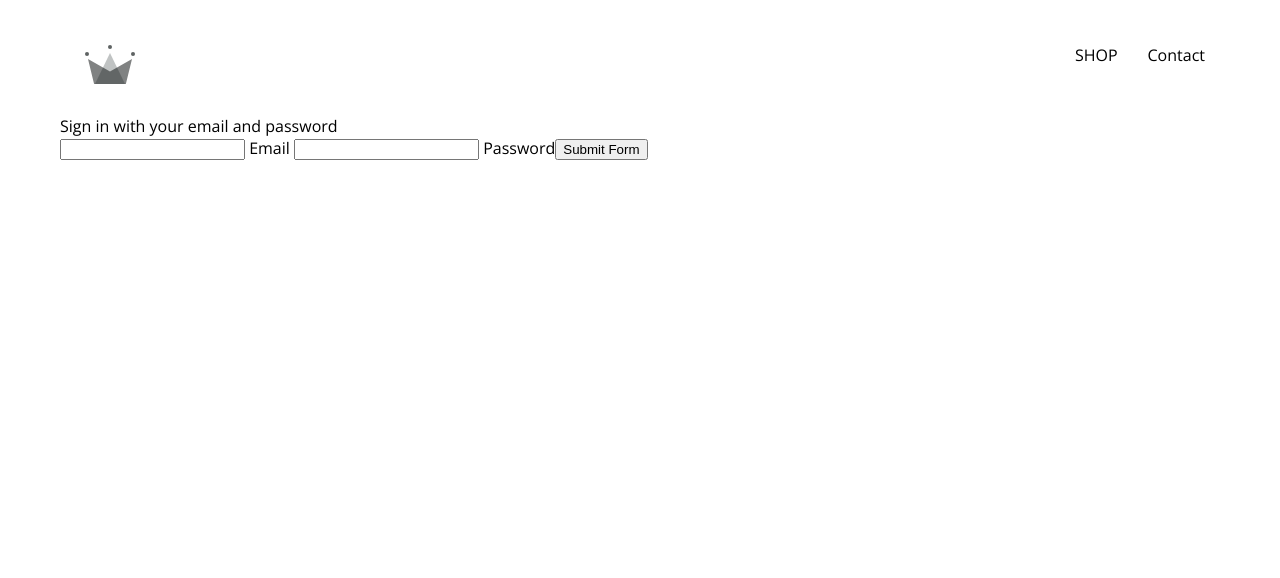
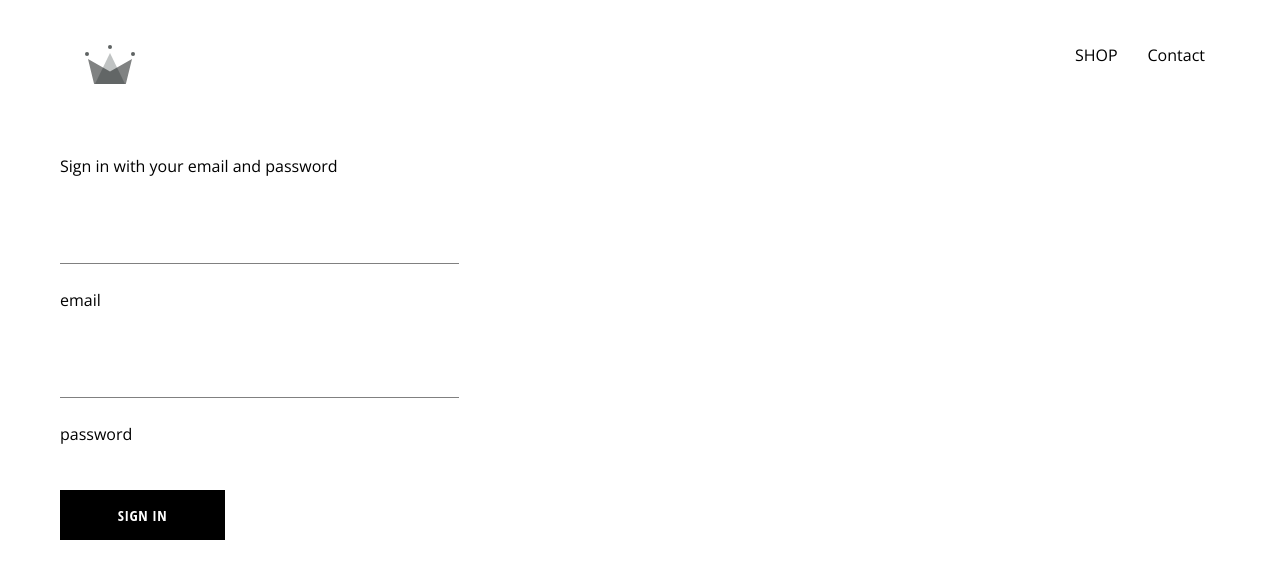
Before and after one commit to sadfool1/learning-react, a React (Create React App) app in the folder crwn-clothing/: page /signin in a window 1280 px wide. Shown: the top 578 px of the page. Built offline with nearby package versions, Linux system fonts and the light colour scheme.

Commit message:
added new components

```diff
--- /dev/null
+++ b/crwn-clothing/src/components/custom-button/custom-button.component.jsx
@@ -0,0 +1,13 @@
+import React from "react";
+import "./custom-button.styles.scss"
+
+const CustomButton = ({ children, ...otherProps }) => {
+
+  return (
+  <button className="custom-button" {...otherProps}>
+    {children}
+  </button>);
+
+}
+
+export default CustomButton;
--- /dev/null
+++ b/crwn-clothing/src/components/custom-button/custom-button.styles.scss
@@ -0,0 +1,22 @@
+.custom-button {
+  min-width: 165px;
+  width: auto;
+  height: 50px;
+  letter-spacing: 0.5px;
+  line-height: 50px;
+  padding: 0 35px 0 35px;
+  font-size: 15px;
+  background-color: black;
+  color: white;
+  text-transform: uppercase;
+  font-family: 'Open Sans Condensed';
+  font-weight: bolder;
+  border: none;
+  cursor: pointer;
+
+  &:hover {
+    background-color: white;
+    color: black;
+    border: 1px solid black;
+  }
+}
--- /dev/null
+++ b/crwn-clothing/src/components/form-input/form-input.component.jsx
@@ -0,0 +1,21 @@
+import React from "react";
+import "./form-input.styles.scss"
+
+const FormInput = ({ handleChange, label, ...otherProps }) => {
+
+  return (
+  <div className="group">
+    <input className="form-input" onChange={handleChange} {...otherProps}></input>
+    {
+      label ?
+      (<label className={`${otherProps.value.length} ? 'shrink' : ''`}> {label} </label>)
+      : null
+    }
+
+
+  </div>
+);
+
+}
+
+export default FormInput;
--- /dev/null
+++ b/crwn-clothing/src/components/form-input/form-input.styles.scss
@@ -0,0 +1,54 @@
+$sub-color: grey;
+$main-color: black;
+
+@mixin shrinkLabel {
+  top: -14px;
+  font-size: 12px;
+  color: $main-color;
+}
+
+.group {
+  position: relative;
+  margin: 45px 0;
+
+  .form-input {
+    background: none;
+    background-color: white;
+    color: $sub-color;
+    font-size: 18px;
+    padding: 10px 10px 10px 5px;
+    display: block;
+    width: 100%;
+    border: none;
+    border-radius: 0;
+    border-bottom: 1px solid $sub-color;
+    margin: 25px 0;
+
+    &:focus {
+      outline: none;
+    }
+
+    &:focus ~ .form-input-label {
+      @include shrinkLabel();
+    }
+  }
+
+  input[type='password'] {
+    letter-spacing: 0.3em;
+  }
+
+  .form-input-label {
+    color: $sub-color;
+    font-size: 16px;
+    font-weight: normal;
+    position: absolute;
+    pointer-events: none;
+    left: 5px;
+    top: 10px;
+    transition: 300ms ease all;
+
+    &.shrink {
+      @include shrinkLabel();
+    }
+  }
+}
--- a/crwn-clothing/src/components/sign-in/sign-in.component.jsx
+++ b/crwn-clothing/src/components/sign-in/sign-in.component.jsx
@@ -1,8 +1,9 @@
 import React from "react";
 import "./sign-in.styles.scss"
+import FormInput from "../form-input/form-input.component"
+import CustomButton from "../custom-button/custom-button.component"
 
 class SignIn extends React.Component {
-
 
   constructor(props){
     super(props);
@@ -29,25 +30,23 @@
         <h2 className=""> </h2>
         <span className=""> Sign in with your email and password </span>
 
-        <form clasName="" onSubmit={this.handleSubmit}>
-          <input
-            clasName=""
+        <form className="" onSubmit={this.handleSubmit}>
+          <FormInput
             type="email"
             name="email"
             value={this.state.email}
             required
-            onChange={this.handleChange}
+            label="email"
+            handleChange={this.handleChange}
 
           />
-          <label> Email </label>
-          <input
-            clasName=""
+          <FormInput
             type="password"
             name="password"
+            label="password"
             value={this.state.email}
-            onChange={this.handleChange} required />
-          <label> Password</label>
-          <input type="submit" value="Submit Form" />
+            handleChange={this.handleChange} required />
+          <CustomButton type="submit" value="Submit Form"> Sign in </CustomButton>
 
         </form>
 
--- a/crwn-clothing/src/components/sign-in/sign-in.styles.scss
+++ b/crwn-clothing/src/components/sign-in/sign-in.styles.scss
@@ -0,0 +1,5 @@
+.sign-in {
+  width: 30vw;
+  display: flex;
+  flex-direction: column;
+}
```
